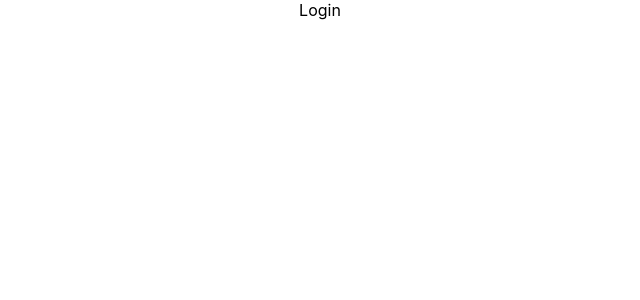
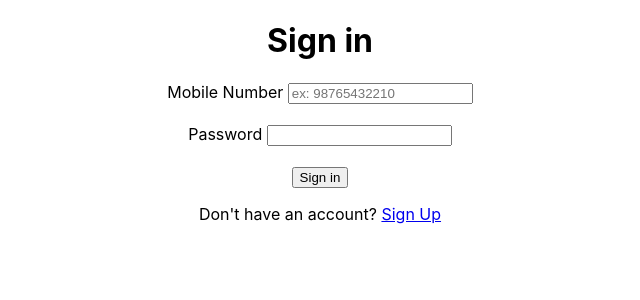
Before and after one commit to springboardfoundation/NeedNetWeb, a React (Create React App) app: page /login in a window 1280 px wide. Shown: the top 300 px of the page, without its empty margins (320-960 px from the left). Built offline with nearby package versions, Linux system fonts and the light colour scheme.

Commit message:
feat: add login form

```diff
--- a/src/pages/Home.jsx
+++ b/src/pages/Home.jsx
@@ -1,5 +1,4 @@
 import { Link } from "react-router-dom"
-
 
 const Home = () => {
   return (
--- a/src/pages/Login.jsx
+++ b/src/pages/Login.jsx
@@ -1,6 +1,29 @@
+import { Link } from "react-router-dom"
+
 const Login = () => {
   return (
-    <div>Login</div>
+    <div>
+      <form action="#" method="POST" autoComplete="on">
+        <h1>Sign in</h1>
+
+        <label>
+          Mobile Number&nbsp;
+          <input type="tel" pattern="[6-9]{1}\d{9}" required placeholder="ex: 98765432210" title="Please add a valid 10-digit Mobile Number" maxLength="10" />
+        </label>
+        <br />
+        <br />
+        <label>
+          Password&nbsp;
+          <input type="text" required />
+        </label>
+        <br />
+        <br />
+        <input type="submit" value="Sign in" />
+        <p>
+          Don't have an account? <Link to="#" >Sign Up</Link>
+        </p>
+      </form>
+    </div>
   )
 }
 
```
